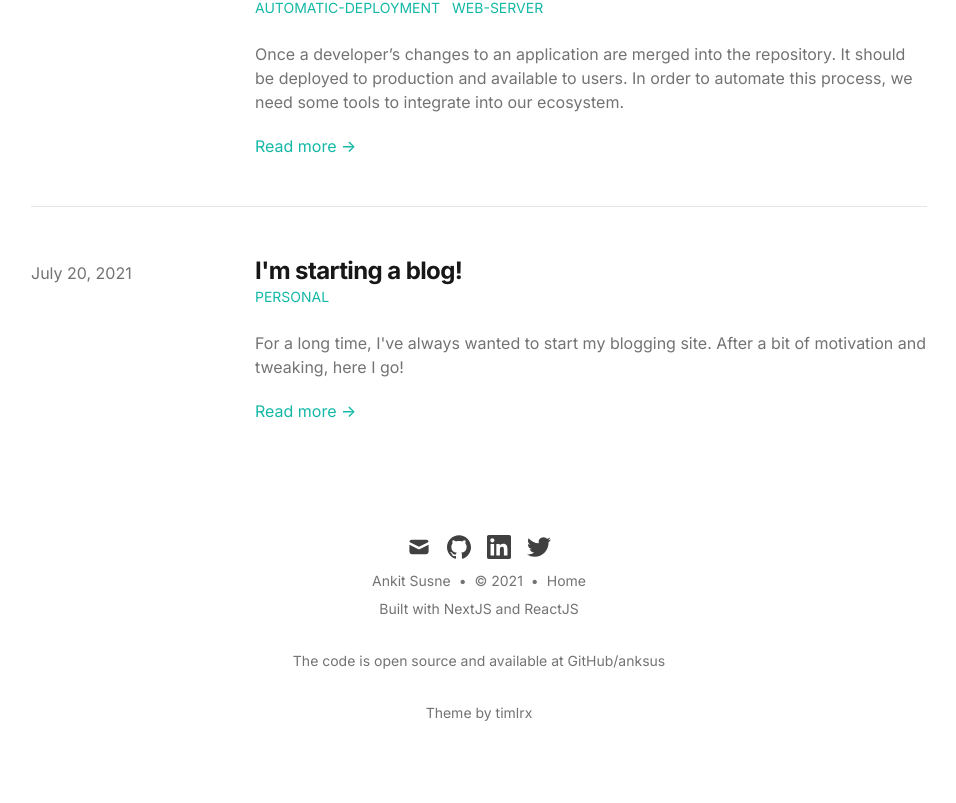
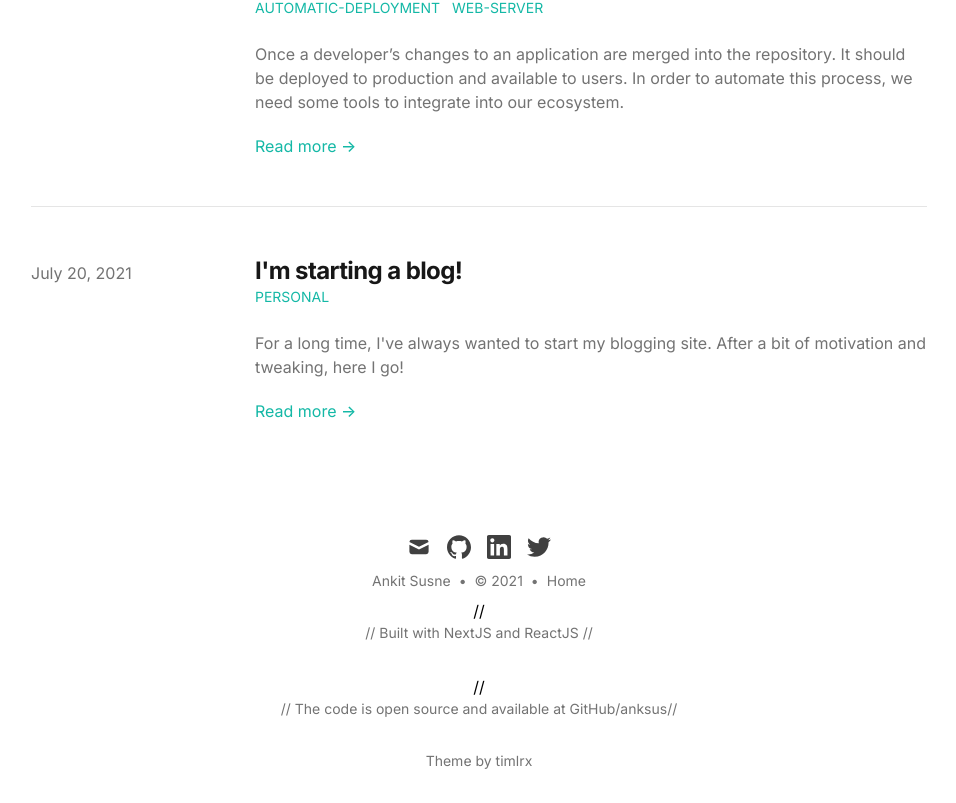
Before and after one commit to Anksus/anksus.me, a Next.js app: page / in a window 1280 px wide. Shown: the part 527-1330 px from the top of the page, without its empty margins (161-1117 px from the left). Before the commit the page ends 1282 px from the top, so only its background shows below. Built offline with nearby package versions, Linux system fonts and the light colour scheme; what @tailwindcss/typography would draw is missing.

Commit message:
Update Footer.js

```diff
--- a/components/Footer.js
+++ b/components/Footer.js
@@ -21,12 +21,12 @@ export default function Footer() {
           <div>{` • `}</div>
           <Link href="/">Home</Link>
         </div>
-        <div className="mb-8 text-sm text-gray-500 dark:text-gray-400">
-          Built with NextJS and ReactJS
-        </div>
-        <div className="mb-8 text-sm text-gray-500 dark:text-gray-400">
-          The code is open source and available at <Link href="https://github.com/Anksus/anksus.me">GitHub/anksus</Link>
-        </div>
+//         <div className="mb-8 text-sm text-gray-500 dark:text-gray-400">
+//           Built with NextJS and ReactJS
+//         </div>
+//         <div className="mb-8 text-sm text-gray-500 dark:text-gray-400">
+//           The code is open source and available at <Link href="https://github.com/Anksus/anksus.me">GitHub/anksus</Link>
+//         </div>
         <div className="mb-8 text-sm text-gray-500 dark:text-gray-400">
           <Link href="https://github.com/timlrx/tailwind-nextjs-starter-blog">Theme by timlrx</Link>
         </div>
```
